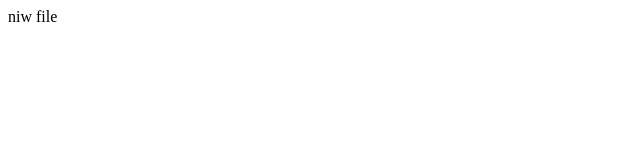
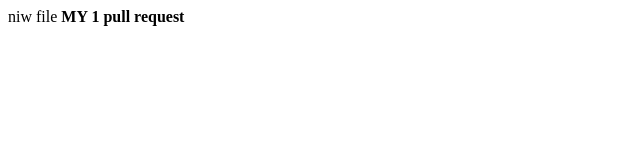
Before and after one commit to Thisarahetz/Git, a plain HTML site: page newfile4.html in a window 1280 px wide. Shown: the whole page, without its empty margins (0-640 px from the left). Drawn offline with Linux system fonts and the light colour scheme.

Commit message:
secon commit onr chane

```diff
--- a/newfile4.html
+++ b/newfile4.html
@@ -7,5 +7,7 @@
 </head>
 <body>
     niw file
+
+    <b>MY 1 pull request</b>
 </body>
 </html>
```
